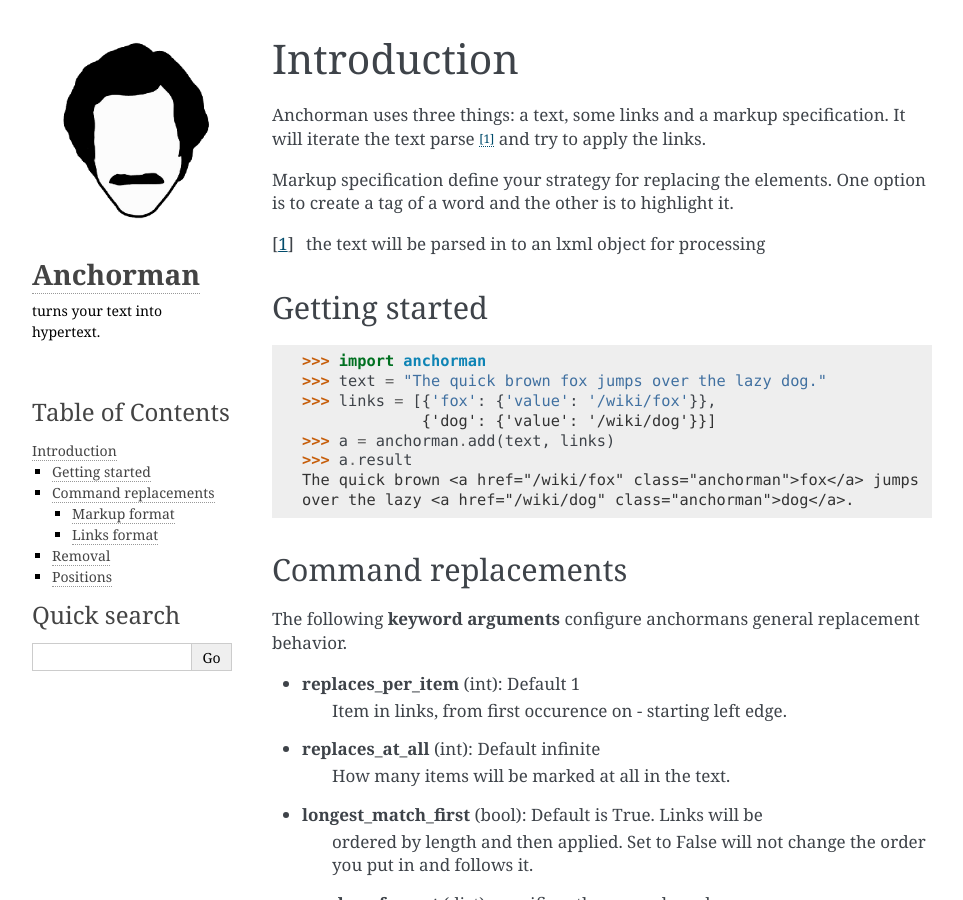
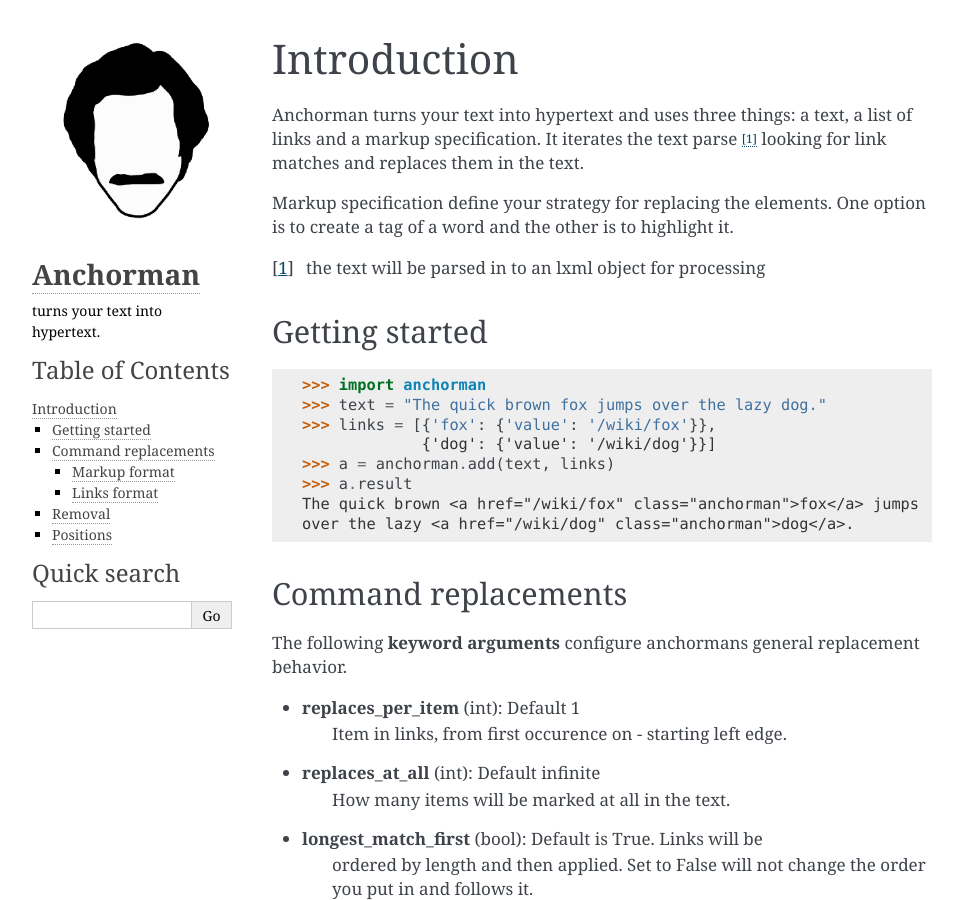
Before and after one commit to rebeling/anchorman, a Sphinx documentation site: the page built from docs/introduction.rst, in a window 1280 px wide and 900 px high. Shown: the whole window, without its empty margins (148-1111 px from the left). Built offline with Sphinx 7.4.7, drawn with Linux system fonts in a browser that asks for light colours; some of the changed text lies outside the part shown.

Commit message:
Rename doc files

```diff
--- a/docs/_templates/sidebarlogo.html
+++ b/docs/_templates/sidebarlogo.html
@@ -8,5 +8,3 @@
     <h1 class="logo logo-name"><a href="#">Anchorman</a></h1>
 turns your text into hypertext.
 </p>
-<br>
-<br>
--- a/docs/index.rst
+++ b/docs/index.rst
@@ -37,7 +37,7 @@
 .. toctree::
    :maxdepth: 2
 
-   firststeps
+   introduction
    installation
    performance
 
--- a/docs/firststeps.rst
+++ b/docs/introduction.rst
@@ -1,9 +1,9 @@
 Introduction
 ==============
 
-Anchorman uses three things: a text, some links and a markup
-specification. It will iterate the text parse [1]_ and try to apply
-the links.
+Anchorman turns your text into hypertext and uses three things:
+a text, a list of links and a markup specification. It iterates the
+text parse [1]_ looking for link matches and replaces them in the text.
 
 Markup specification define your strategy for replacing the elements.
 One option is to create a tag of a word and the other is to highlight it.
@@ -142,6 +142,8 @@
     >>> selector=".//a[contains(@href, '/wiki/fox')]"
     >>> a.remove(selector=selector)
 
+Or in case of highlighting a simple string replace of pre and post.
+
 .. * **rm-identifier** Create a specific identifier per set to delete
 ..     its members later.
 
```
